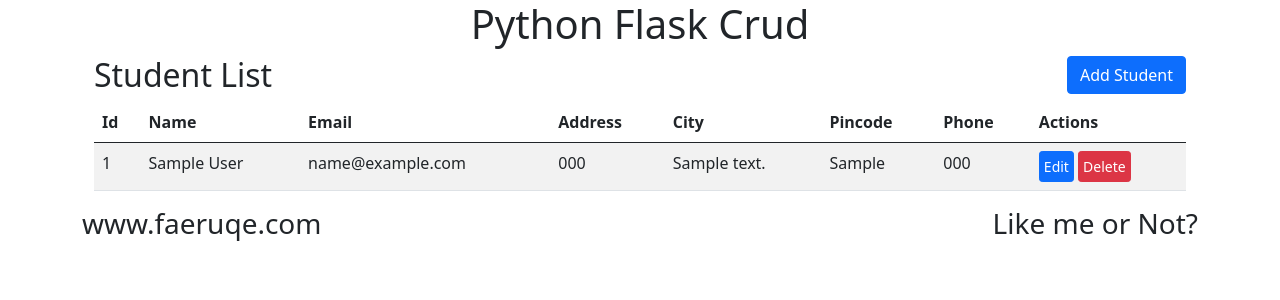
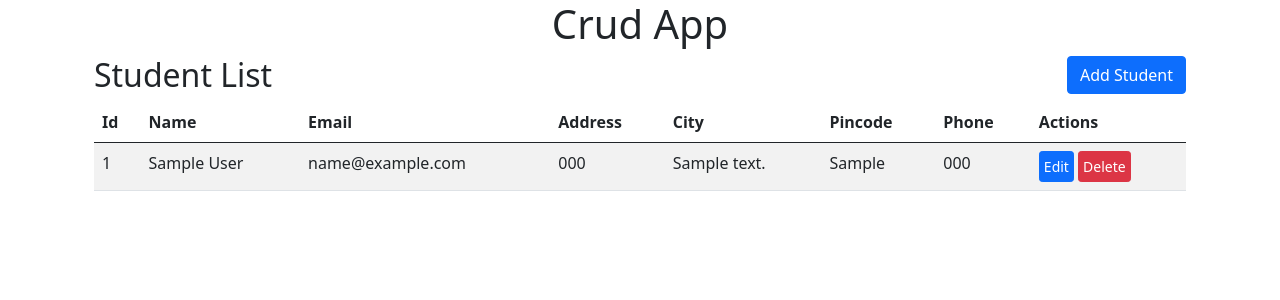
Before and after one commit to BSIT-Evanism/CRUD-application, a Flask app: page / in a window 1280 px wide. Shown: the top 300 px of the page. Run offline with Flask 3, Linux system fonts and the light colour scheme; tables that the repository leaves empty or names only in its code hold one stand-in row (values such as "Sample post"); some libraries are stand-ins or nearby versions.

Commit message:
crud app

```diff
--- a/app.py
+++ b/app.py
@@ -5,7 +5,7 @@ app = Flask(__name__)
 app.secret_key = 'flash message'
 app.config['MYSQL_HOST'] = 'localhost'
 app.config['MYSQL_USER'] = 'root'
-app.config['MYSQL_PASSWORD'] = ''
+app.config['MYSQL_PASSWORD'] = '392002'
 app.config['MYSQL_DB'] = 'crud_flask_app'
 
 mysql = MySQL(app)
--- a/templates/app.html
+++ b/templates/app.html
@@ -1,17 +1,18 @@
 <!DOCTYPE html>
 <html lang="en">
+
 <head>
     <meta charset="UTF-8">
     <title>Flask CRUD Application</title>
     <link crossorigin="anonymous" href="https://cdn.jsdelivr.net/npm/bootstrap@5.0.2/dist/css/bootstrap.min.css"
         integrity="sha384-EVSTQN3/azprG1Anm3QDgpJLIm9Nao0Yz1ztcQTwFspd3yD65VohhpuuCOmLASjC" rel="stylesheet">
-    <link href="{{url_for('static', filename = 'teacher.png' )}}" rel="shortcut icon">
 </head>
+
 <body>
     {% block body %}
     <div class="container">
         <div class="well text-center">
-        <h1>Python Flask Crud</h1>
+            <h1>Crud App</h1>
         </div>
         <div class="container">
             <div class="row">
@@ -60,8 +61,7 @@
 
                                 <td>
                                     <a class="btn p-1 btn-primary btn-sm" data-bs-target="#exampleModal1{{row.0}}"
-                               data-bs-toggle="modal"
-                               href="/update/{{row.0}}">Edit</a>
+                                        data-bs-toggle="modal" href="/update/{{row.0}}">Edit</a>
                                     <a class="btn p-1 btn-danger btn-sm" href="/delete/{{row.0}}">Delete</a>
                                 </td>
                                 <div aria-hidden="true" aria-labelledby="exampleModalLabel1" class="modal fade"
@@ -94,8 +94,8 @@
                                                     </div>
                                                     <div class="form-group">
                                                         <label>Address:</label>
-                                                <input class="form-control" name="address" placeholder="{{row.3}}"
-                                                       required="1" type="text">
+                                                        <input class="form-control" name="address"
+                                                            placeholder="{{row.3}}" required="1" type="text">
                                                     </div>
                                                     <div class="form-group">
                                                         <label>City:</label>
@@ -104,11 +104,12 @@
                                                     </div>
                                                     <div class="form-group">
                                                         <label>Pincode:</label>
-                                                <input class="form-control" name="pincode" placeholder="{{row.5}}"
-                                                       required="1" type="text">
+                                                        <input class="form-control" name="pincode"
+                                                            placeholder="{{row.5}}" required="1" type="text">
                                                     </div>
                                                     <div class="form-group float-end m-2">
-                                                <button class="btn btn-primary" type="submit">Update Data</button>
+                                                        <button class="btn btn-primary" type="submit">Update
+                                                            Data</button>
                                                     </div>
                                                 </form>
                                             </div>
@@ -178,24 +179,14 @@
     </div>
     </div>
     {% endblock %}
-<div class="well container">
-    <h3>
-        www.faeruqe.com
-        <span class="float-end">
-           Like me or Not?
-        </span>
-    </h3>
-</div>
     </div>
 </body>
 
-<script crossorigin="anonymous"
-        integrity="sha384-MrcW6ZMFYlzcLA8Nl+NtUVF0sA7MsXsP1UyJoMp4YLEuNSfAP+JcXn/tWtIaxVXM"
+<script crossorigin="anonymous" integrity="sha384-MrcW6ZMFYlzcLA8Nl+NtUVF0sA7MsXsP1UyJoMp4YLEuNSfAP+JcXn/tWtIaxVXM"
     src="https://cdn.jsdelivr.net/npm/bootstrap@5.0.2/dist/js/bootstrap.bundle.min.js"></script>
-<script crossorigin="anonymous"
-        integrity="sha384-IQsoLXl5PILFhosVNubq5LC7Qb9DXgDA9i+tQ8Zj3iwWAwPtgFTxbJ8NT4GN1R8p"
+<script crossorigin="anonymous" integrity="sha384-IQsoLXl5PILFhosVNubq5LC7Qb9DXgDA9i+tQ8Zj3iwWAwPtgFTxbJ8NT4GN1R8p"
     src="https://cdn.jsdelivr.net/npm/@popperjs/core@2.9.2/dist/umd/popper.min.js"></script>
-<script crossorigin="anonymous"
-        integrity="sha384-cVKIPhGWiC2Al4u+LWgxfKTRIcfu0JTxR+EQDz/bgldoEyl4H0zUF0QKbrJ0EcQF"
+<script crossorigin="anonymous" integrity="sha384-cVKIPhGWiC2Al4u+LWgxfKTRIcfu0JTxR+EQDz/bgldoEyl4H0zUF0QKbrJ0EcQF"
     src="https://cdn.jsdelivr.net/npm/bootstrap@5.0.2/dist/js/bootstrap.min.js"></script>
+
 </html>
```
Lines whose indentation alone changed are shown as unchanged.
